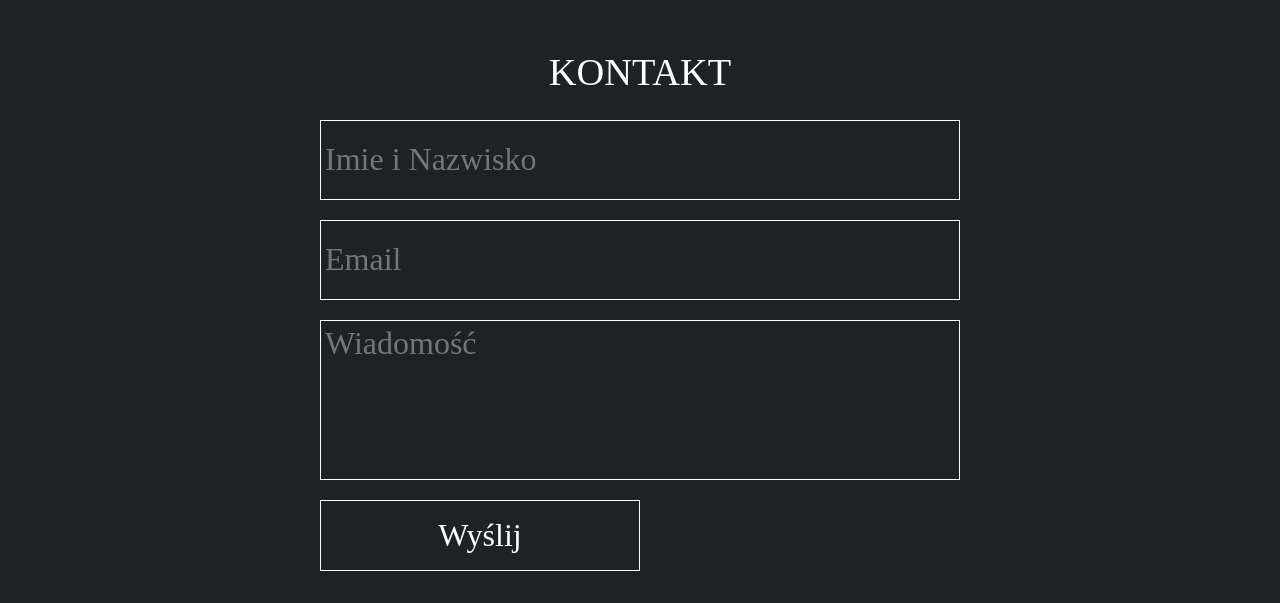
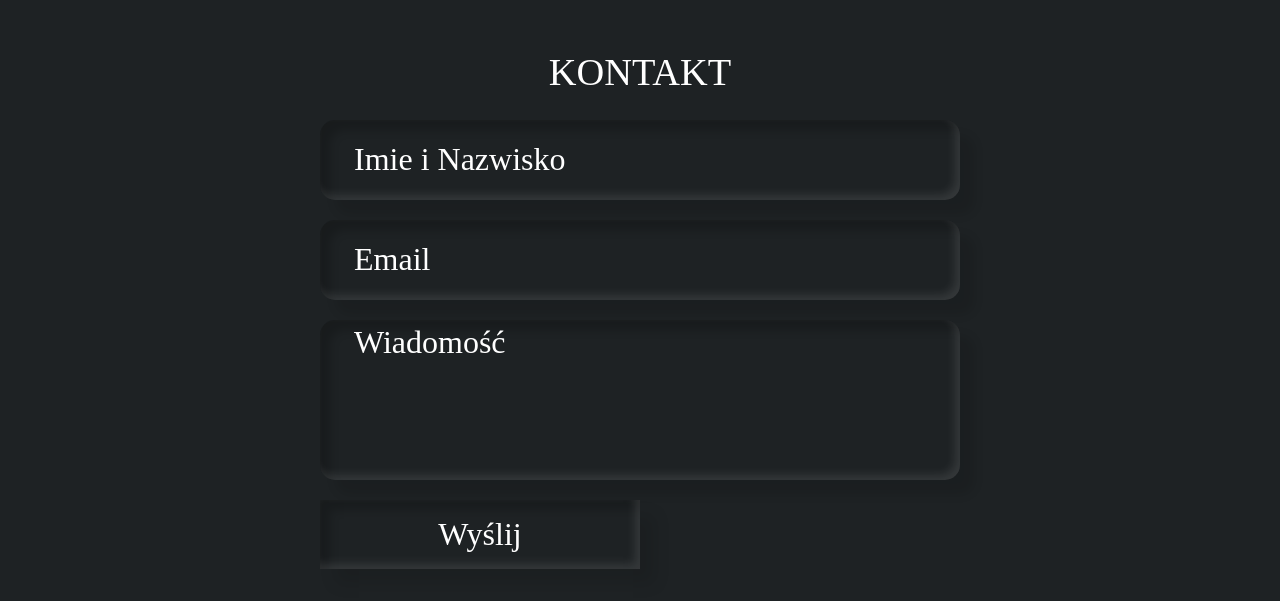
Before and after one commit to JakubPaszko2001/BELDOM, a React (Create React App) app: page / in a window 1280 px wide. Shown: the part 2546-3149 px from the top of the page. Built offline with nearby package versions, Linux system fonts and the light colour scheme; a web font is replaced by a local one.

Commit message:
contact menu upgrade

```diff
--- a/src/components/fifthPage/fifthPage.css
+++ b/src/components/fifthPage/fifthPage.css
@@ -25,12 +25,36 @@
 input, textarea {
   width: 100%;
   margin-bottom: 20px;
-  background-color: transparent;
-  border: white solid 1px;
-  color: white;
   height: 10vh;
   font-size: 2rem;
   padding: 4px;
+  color: white;
+  border-radius: 15px;
+  background-color: #1E2224;
+  border: none;
+  -webkit-box-shadow: 15px 15px 10px rgba(0, 0, 0, 0.1), inset -5px -5px 10px rgba(255, 255, 255, 0.1), inset 10px 10px 10px rgba(0, 0, 0, 0.2);
+          box-shadow: 15px 15px 10px rgba(0, 0, 0, 0.1), inset -5px -5px 10px rgba(255, 255, 255, 0.1), inset 10px 10px 10px rgba(0, 0, 0, 0.2);
+  text-indent: 30px;
+}
+
+input:focus, textarea:focus {
+  outline: none !important;
+}
+
+::-webkit-input-placeholder {
+  color: white;
+}
+
+:-ms-input-placeholder {
+  color: white;
+}
+
+::-ms-input-placeholder {
+  color: white;
+}
+
+::placeholder {
+  color: white;
 }
 
 label {
@@ -56,12 +80,20 @@ textarea {
 
 button {
   width: 50%;
-  background-color: transparent;
+  background-color: #1E2224;
+  border: none;
   color: white;
-  border: white 1px solid;
+  -webkit-box-shadow: 15px 15px 15px rgba(0, 0, 0, 0.1), inset -5px -5px 10px rgba(255, 255, 255, 0.1), inset 10px 10px 10px rgba(0, 0, 0, 0.2);
+          box-shadow: 15px 15px 15px rgba(0, 0, 0, 0.1), inset -5px -5px 10px rgba(255, 255, 255, 0.1), inset 10px 10px 10px rgba(0, 0, 0, 0.2);
   padding: 1rem;
   font-size: 2rem;
   margin-bottom: 2rem;
+  cursor: pointer;
+}
+
+button:hover {
+  -webkit-box-shadow: inset 15px 15px 15px rgba(0, 0, 0, 0.1), inset -15px -15px -15px rgba(255, 255, 255, 0.1), inset 5px 5px 5px black;
+          box-shadow: inset 15px 15px 15px rgba(0, 0, 0, 0.1), inset -15px -15px -15px rgba(255, 255, 255, 0.1), inset 5px 5px 5px black;
 }
 
 @media only screen and (max-width: 1024px) {
--- a/src/components/fifthPage/fifthPage.scss
+++ b/src/components/fifthPage/fifthPage.scss
@@ -16,12 +16,24 @@
 input,textarea {
     width: 100%;
     margin-bottom: 20px;
-    background-color: transparent;
-    border: white solid 1px;
-    color: white;
     height: 10vh;
     font-size: 2rem;
     padding: 4px;
+    color: white;
+    border-radius: 15px;
+    background-color: #1E2224;
+    border: none;
+    box-shadow:
+    15px 15px 10px rgba(0,0,0,0.1),
+    inset -5px -5px 10px rgba(255,255,255,0.1),
+    inset 10px 10px 10px rgba(0,0,0,0.2);
+    text-indent: 30px;
+}
+input:focus, textarea:focus {
+    outline: none !important;
+}
+::placeholder {
+    color: white;
 }
 
 label {
@@ -41,12 +53,23 @@ textarea {
 }
 button {
     width: 50%;
-    background-color: transparent;
+    background-color: #1E2224;
+    border: none;
     color: white;
-    border: white 1px solid;
+    box-shadow:
+    15px 15px 15px rgba(0,0,0,0.1),
+    inset -5px -5px 10px rgba(255,255,255,0.1),
+    inset 10px 10px 10px rgba(0,0,0,0.2);
     padding: 1rem;
     font-size: 2rem;
     margin-bottom: 2rem;
+    cursor: pointer;
+}
+button:hover {
+    box-shadow:
+    inset 15px 15px 15px rgba(0,0,0,0.1),
+    inset -15px -15px -15px rgba(255,255,255,0.1),
+    inset 5px 5px 5px rgba(0,0,0,1);
 }
 @media only screen and (max-width: 1024px) {
     .fifthPageTitle {
--- a/src/components/fourthPage/index.js
+++ b/src/components/fourthPage/index.js
@@ -6,10 +6,9 @@ import 'aos/dist/aos.css';
 const fourth = () => {
   AOS.init();
   return (
-    <div className='fourthPageContainer'>
+    <div className='fourthPageContainer' id="realizacje">
         <p
         className='fourthPageTitle'
-        id="realizacje"
         data-aos="zoom-in"
         data-aos-duration="1000"
         data-aos-easing="ease-in-out"
--- a/src/components/thirdPage/index.js
+++ b/src/components/thirdPage/index.js
@@ -27,10 +27,9 @@ const thirdPage = () => {
     )
   })
   return (
-    <div className='thirdPageContainer'>
+    <div className='thirdPageContainer' id="zajmujemy">
         <p
         className='thirdPageTittle'
-        id="zajmujemy"
         data-aos="fade-up"
         data-aos-duration="1000"
         data-aos-easing="ease-in-out"
```
Also changed, not shown: 1 other file (tests, documents, lock files or other folders).
